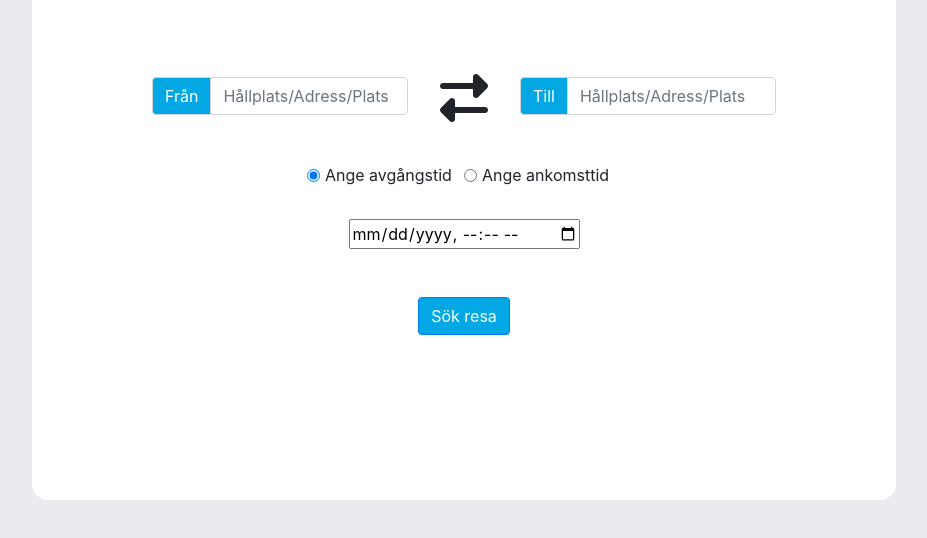
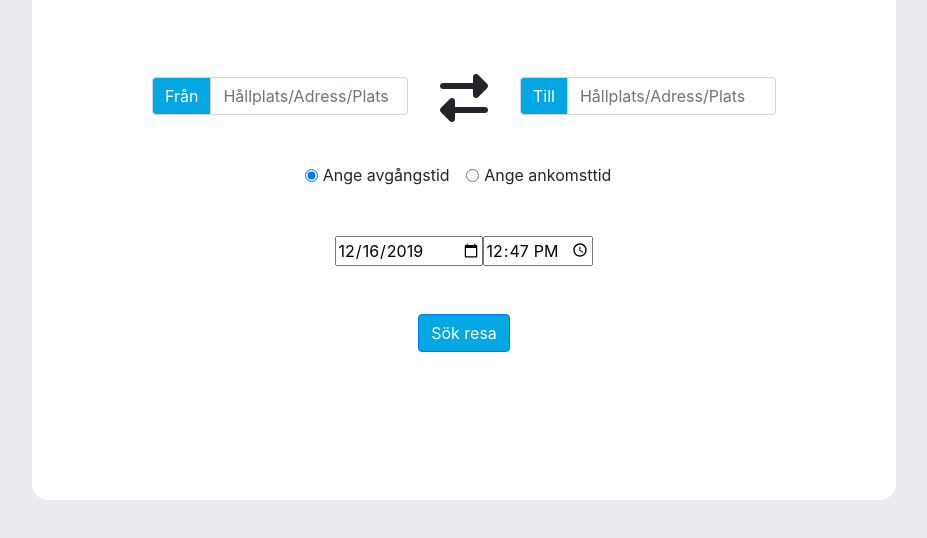
Before and after one commit to Ranchino/VT-assignment, a website with bundled scripts: page src/client/index.html in a window 1280 px wide. Shown: the part 220-758 px from the top of the page, without its empty margins (176-1103 px from the left). Built offline with nearby package versions, Linux system fonts and the light colour scheme.

Commit message:
local time function

```diff
--- a/src/client/index.html
+++ b/src/client/index.html
@@ -17,7 +17,7 @@
     <main>
         <section>
             <img src="static/vt-logo.png"/>
-            <form>
+            <form id="myForm" action="myFormAction" method="POST">
                 <div class="container">
                     <div class="row">
                         <div class="input-group mb-3">
@@ -35,6 +35,7 @@
                         </div>
                     </div>
                     <div class="row">
+                        <fieldset class="form-group">
                             <div class="form-check form-check-inline">
                                 <input class="form-check-input" type="radio" name="inlineRadioOptions" id="inlineRadio1" value="departure" checked>
                                 <label class="form-check-label" for="inlineRadio1">Ange avgångstid</label>
@@ -43,11 +44,13 @@
                                 <input class="form-check-input" type="radio" name="inlineRadioOptions" id="inlineRadio2" value="arrival">
                                 <label class="form-check-label" for="inlineRadio2">Ange ankomsttid</label>
                             </div>
+                        </fieldset>
                     </div>
                     <div class="row">
                         <div class="form-group">
                             <div class='input-group date'>
-                                <input type="datetime-local" />
+                                <input type="date" name="dateForTrip" id="dateForTrip" value=""/>
+                                <input type="time" name="timeForTrip" id="timeForTrip" value="" />
                             </div>
                         </div>
                     </div>
--- a/src/client/script/script.ts
+++ b/src/client/script/script.ts
@@ -17,4 +17,52 @@ function switchInputText(){
 window.onload=function(){
 
     (<HTMLInputElement>document.getElementById('switchInputText')).addEventListener('click', switchInputText, true);
+    getDate();
 }
+
+// Test
+
+document.addEventListener('DOMContentLoaded', function () {
+
+    document.body.addEventListener("submit", async function(event) {
+
+        event.preventDefault();
+
+        const form = event.target as HTMLFormElement;
+
+        // casting to any here to satisfy tsc
+        // sending body as x-www-form-url-encoded
+        const result = await fetch(form.action, {
+        method: form.method,
+        body: new URLSearchParams([...(new FormData(form) as any)])
+        })
+        .then((response: Response) => response.json())
+        .then(json => json)
+        .catch(error => console.log(error));
+    });
+})
+
+function getDate(){
+    var today: any = new Date();
+    var dd: any = today.getDate();
+    var mm: any = today.getMonth()+1; //January is 0!
+    var yyyy = today.getFullYear();
+    var hour = today.getHours();
+    var minute = today.getMinutes();
+
+    if(dd<10) {
+        dd = '0'+dd
+    }
+
+    if(mm<10) {
+        mm = '0'+mm
+    }
+
+    today = yyyy + '-' + mm + '-' + dd;
+    console.log(today);
+    (<HTMLInputElement>document.getElementById("dateForTrip")).value = today;
+
+    var time = hour + ":" + minute;
+    console.log(time);
+    (<HTMLInputElement>document.getElementById("timeForTrip")).value = time;
+}
```
Lines whose indentation alone changed are shown as unchanged.
